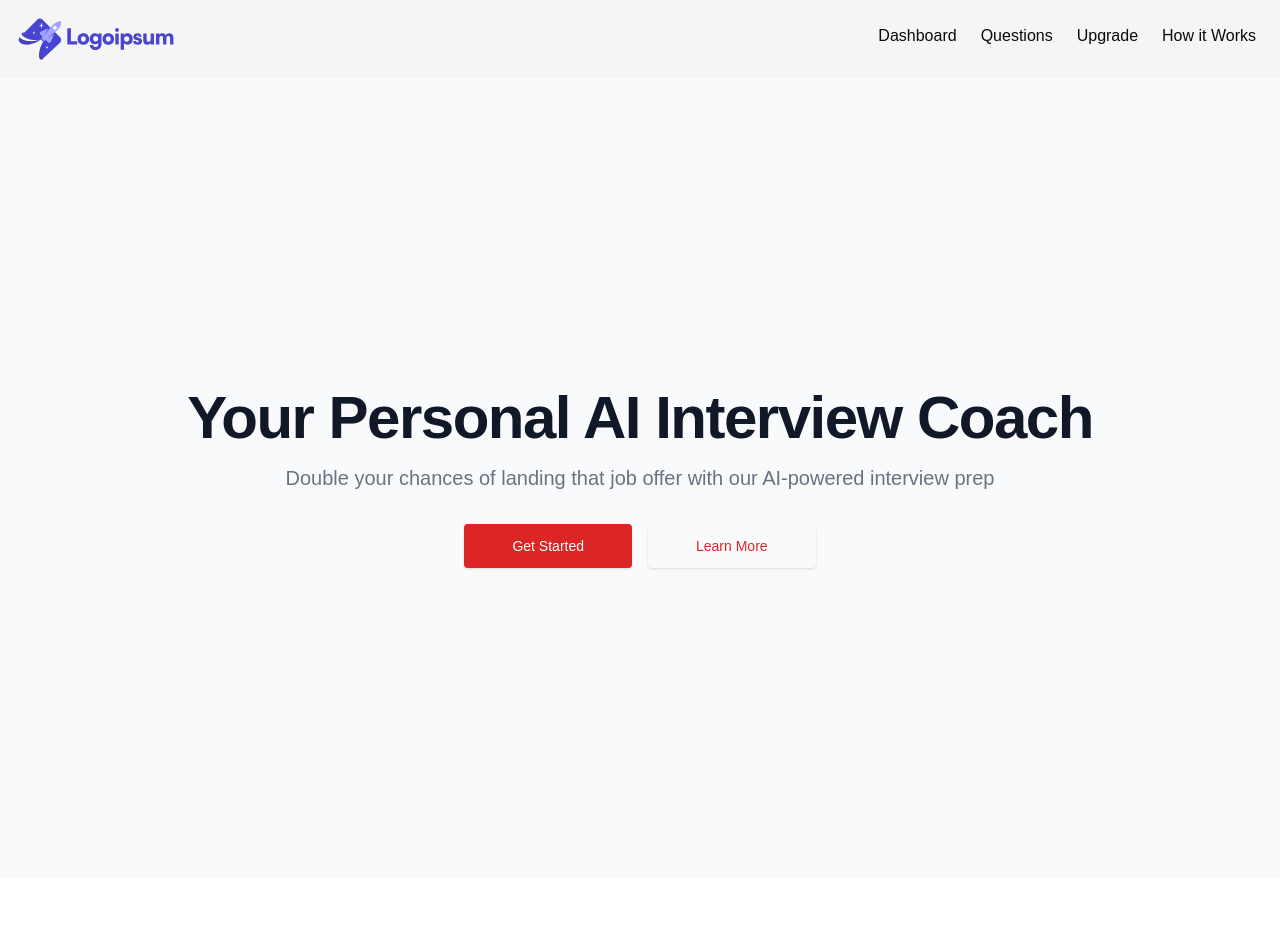
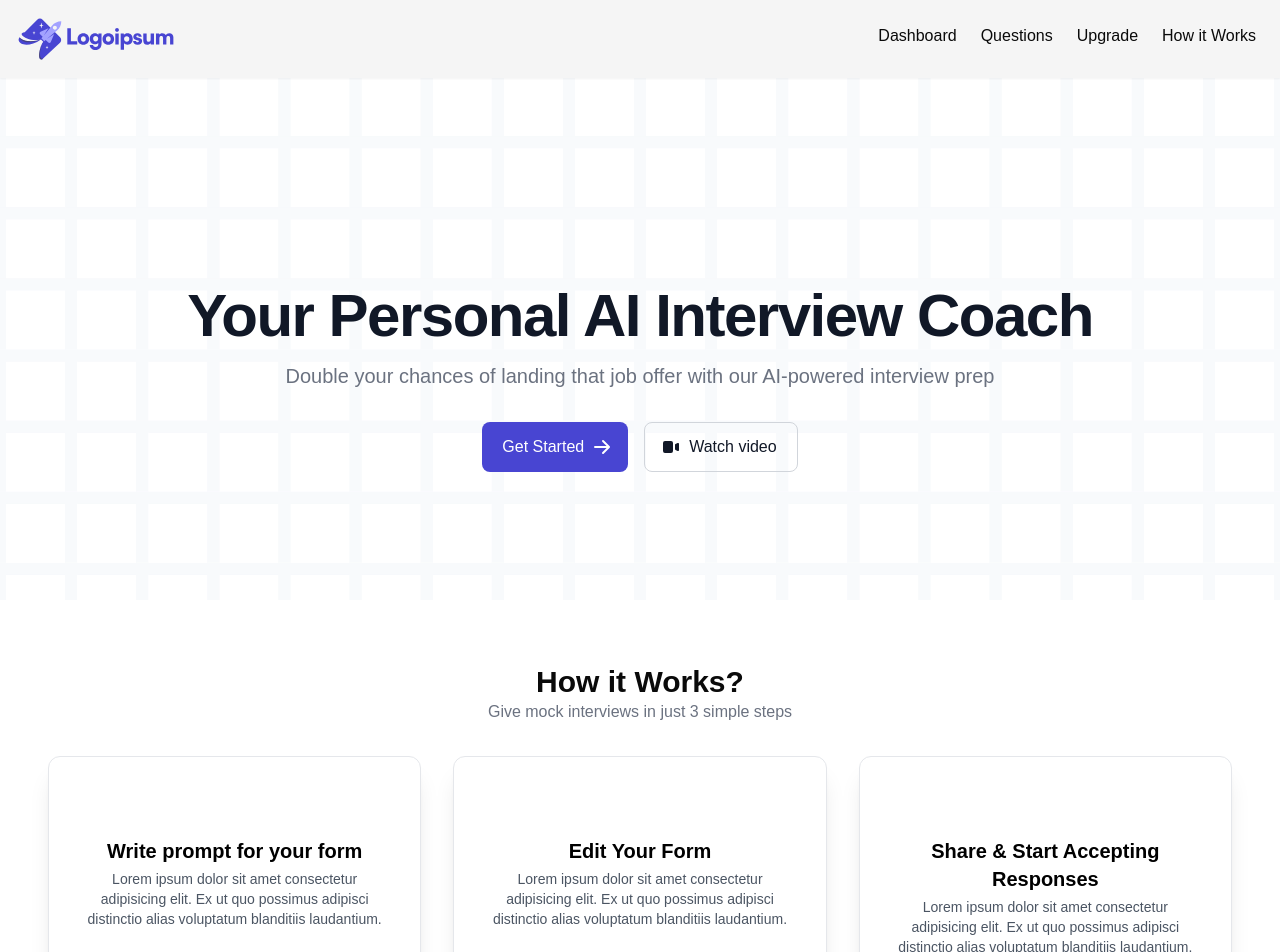
Before and after one commit to Umesh-kumarr/ai-mock-interview, a Next.js app: page / in a window 1280 px wide. Shown: the top 952 px of the page. Before the commit the page ends 878 px from the top, so only its background shows below. Built offline with nearby package versions, Linux system fonts and the light colour scheme.

Commit message:
hero file

```diff
--- a/app/dashboard/_components/Hero.jsx
+++ b/app/dashboard/_components/Hero.jsx
@@ -5,39 +5,119 @@
 function Hero() {
   return (
     <div>
+      <img loading="lazy"
+        width="1200"
+        height="300"
+        decoding="async"
+        data-nimg="1"
+        className="absolute z-[-10] w-full"
+        style={{ color: "transparent" }}
+        src="/grid.svg"
+        alt="Decorative grid background"
+      />
+
       <Header />
-      <section className="bg-gray-50">
-        <div className="mx-auto max-w-screen-xl px-4 py-32 lg:flex lg:h-screen lg:items-center">
-          <div class="py-8 px-4 mx-auto max-w-screen-xl text-center lg:py-16 lg:px-12">
-            <h1 class="mb-4 text-4xl font-extrabold tracking-tight leading-none text-gray-900 md:text-5xl lg:text-6xl dark:text-white">
+      <section className="z-50">
+        <div className="py-8 px-4 mx-auto max-w-screen-xl text-center lg:py-16 lg:px-12">
+          <h1 className="mt-36 mb-4 text-4xl font-extrabold tracking-tight leading-none text-gray-900 md:text-5xl lg:text-6xl dark:text-white">
             Your Personal AI Interview Coach
           </h1>
-
-            <p class="mb-8 text-lg font-normal text-gray-500 lg:text-xl sm:px-16 xl:px-48 dark:text-gray-400">
+          <p className="mb-8 text-lg font-normal text-gray-500 lg:text-xl sm:px-16 xl:px-48 dark:text-gray-400">
             Double your chances of landing that job offer with our AI-powered
             interview prep
           </p>
-
-            <div className="mt-8 flex flex-wrap justify-center gap-4">
+          <div className="flex flex-col mb-8 lg:mb-16 space-y-4 sm:flex-row sm:justify-center sm:space-y-0 sm:space-x-4">
             <a
-                className="block w-full rounded bg-red-600 px-12 py-3 text-sm font-medium text-white shadow hover:bg-red-700 focus:outline-none focus:ring active:bg-red-500 sm:w-auto"
-                href="#"
+              href="/dashboard"
+              className="inline-flex justify-center items-center py-3 px-5 text-base font-medium text-center text-white rounded-lg bg-primary hover:bg-primary focus:ring-4 focus:ring-primary-300 dark:focus:ring-primary-900"
             >
               Get Started
+              <svg
+                className="ml-2 -mr-1 w-5 h-5"
+                fill="currentColor"
+                viewBox="0 0 20 20"
+                xmlns="http://www.w3.org/2000/svg"
+              >
+                <path
+                  fillRule="evenodd"
+                  d="M10.293 3.293a1 1 0 011.414 0l6 6a1 1 0 010 1.414l-6 6a1 1 0 01-1.414-1.414L14.586 11H3a1 1 0 110-2h11.586l-4.293-4.293a1 1 0 010-1.414z"
+                  clipRule="evenodd"
+                ></path>
+              </svg>
             </a>
-
             <a
-                className="block w-full rounded px-12 py-3 text-sm font-medium text-red-600 shadow hover:text-red-700 focus:outline-none focus:ring active:text-red-500 sm:w-auto"
-                href="#"
+              href="https://youtu.be"
+              className="inline-flex justify-center items-center py-3 px-5 text-base font-medium text-center text-gray-900 rounded-lg border border-gray-300 hover:bg-gray-100 focus:ring-4 focus:ring-gray-100 dark:text-white dark:border-gray-700 dark:hover:bg-gray-700 dark:focus:ring-gray-800"
             >
-                Learn More
+              <svg
+                className="mr-2 -ml-1 w-5 h-5"
+                fill="currentColor"
+                viewBox="0 0 20 20"
+                xmlns="http://www.w3.org/2000/svg"
+              >
+                <path d="M2 6a2 2 0 012-2h6a2 2 0 012 2v8a2 2 0 01-2 2H4a2 2 0 01-2-2V6zM14.553 7.106A1 1 0 0014 8v4a1 1 0 00.553.894l2 1A1 1 0 0018 13V7a1 1 0 00-1.447-.894l-2 1z"></path>
+              </svg>
+              Watch video
             </a>
           </div>
         </div>
+      </section>
+      <section className="py-8 bg-white z-50 px-4 mx-auto max-w-screen-xl text-center lg:py-16 lg:px-12">
+        <h2 className="font-bold text-3xl">How it Works?</h2>
+        <h2 className="text-md text-gray-500">
+          Give mock interviews in just 3 simple steps
+        </h2>
+        <div className="mt-8 grid grid-cols-1 gap-8 md:grid-cols-2 lg:grid-cols-3">
+          <Card
+            icon="lucide-atom"
+            title="Write prompt for your form"
+            description="Lorem ipsum dolor sit amet consectetur adipisicing elit. Ex ut quo possimus adipisci distinctio alias voluptatum blanditiis laudantium."
+          />
+          <Card
+            icon="lucide-square-pen"
+            title="Edit Your Form"
+            description="Lorem ipsum dolor sit amet consectetur adipisicing elit. Ex ut quo possimus adipisci distinctio alias voluptatum blanditiis laudantium."
+          />
+          <Card
+            icon="lucide-share2"
+            title="Share & Start Accepting Responses"
+            description="Lorem ipsum dolor sit amet consectetur adipisicing elit. Ex ut quo possimus adipisci distinctio alias voluptatum blanditiis laudantium."
+          />
+        </div>
+        <div className="mt-12 text-center">
+          <a
+            href="/sign-in"
+            className="inline-block rounded bg-pink-600 px-12 py-3 text-sm font-medium text-white transition hover:bg-pink-700 focus:outline-none focus:ring focus:ring-yellow-400"
+          >
+            Get Started Today
+          </a>
         </div>
       </section>
     </div>
   );
 }
 
+function Card({ icon, title, description }) {
+  return (
+    <a
+      className="block rounded-xl border bg-white border-gray-200 p-8 shadow-xl transition hover:border-pink-500/10 hover:shadow-pink-500/10"
+      href="#"
+    >
+      <svg
+        xmlns="http://www.w3.org/2000/svg"
+        className={`lucide ${icon} h-8 w-8`}
+        fill="none"
+        stroke="currentColor"
+        strokeWidth="2"
+        strokeLinecap="round"
+        strokeLinejoin="round"
+      >
+        {/* SVG content specific to the icon */}
+      </svg>
+      <h2 className="mt-4 text-xl font-bold text-black">{title}</h2>
+      <p className="mt-1 text-sm text-gray-600">{description}</p>
+    </a>
+  );
+}
+
 export default Hero;
```
Also changed, not shown: public/grid.svg (added). Lines whose indentation alone changed are shown as unchanged.
